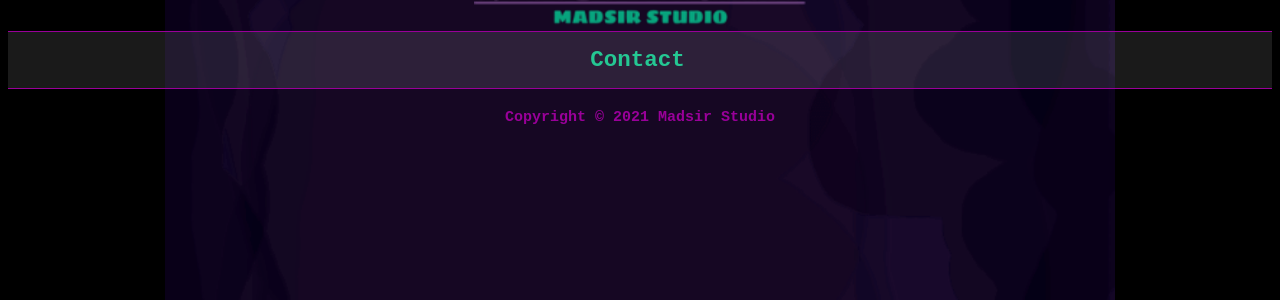
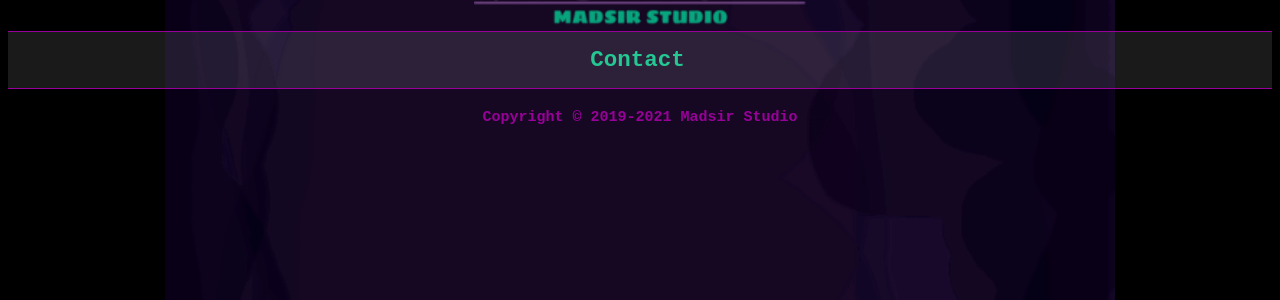
Before and after one commit to Madsir/madsirstudio.github.io, a Jekyll site: the page built from index.html, in a window 1280 px wide. Shown: the part 585-885 px from the top of the page. Built offline with Jekyll 4.4.1, drawn with Linux system fonts in a browser that asks for light colours.

Commit message:
Update default.html

```diff
--- a/_layouts/default.html
+++ b/_layouts/default.html
@@ -37,7 +37,7 @@
 			</ul>
 		</footer>
 			<center>
-				<h4>Copyright © 2021 Madsir Studio</h4>
+				<h4>Copyright © 2019-2021 Madsir Studio</h4>
 			</center>
 	</body>
 </html>
```
